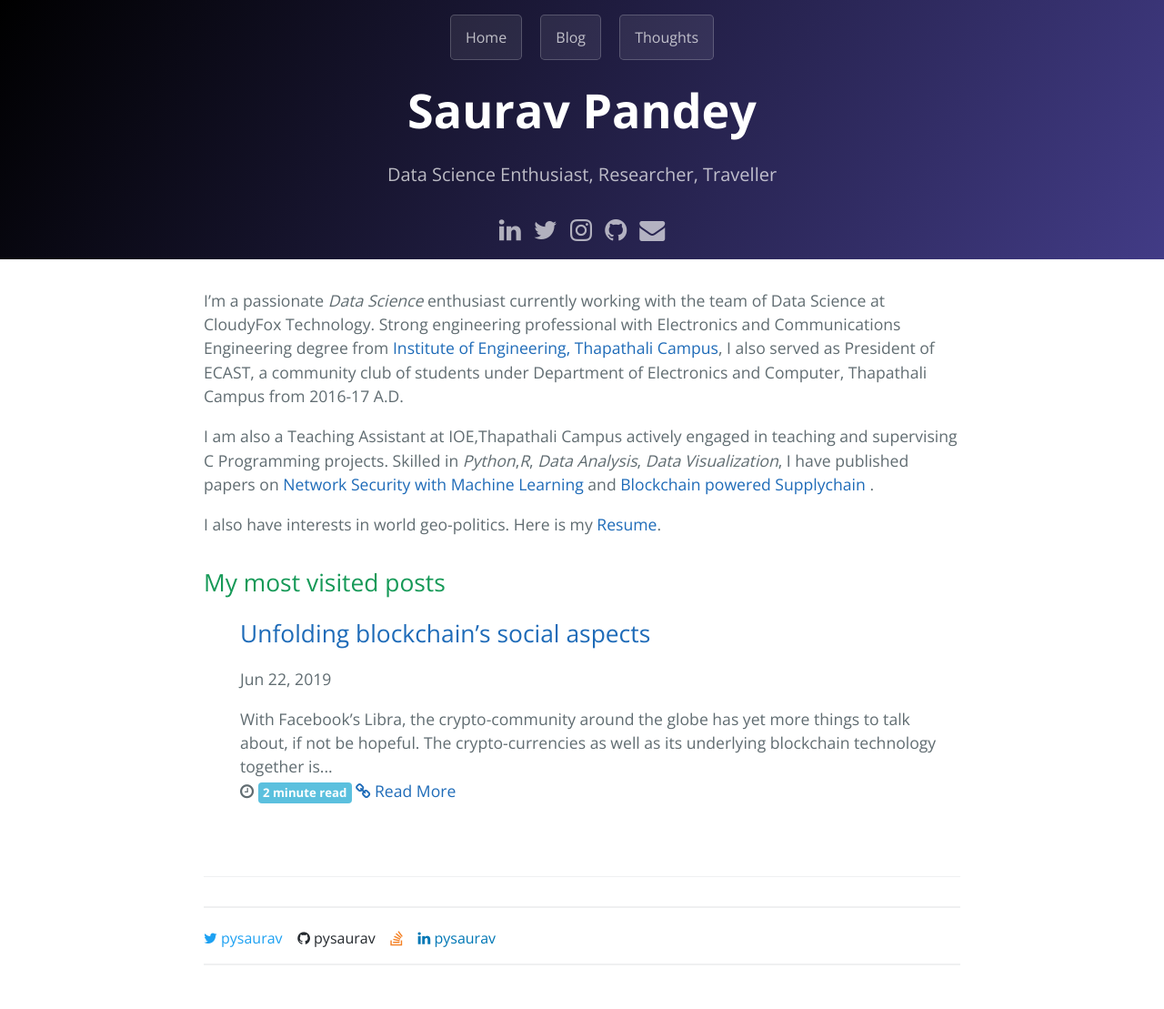
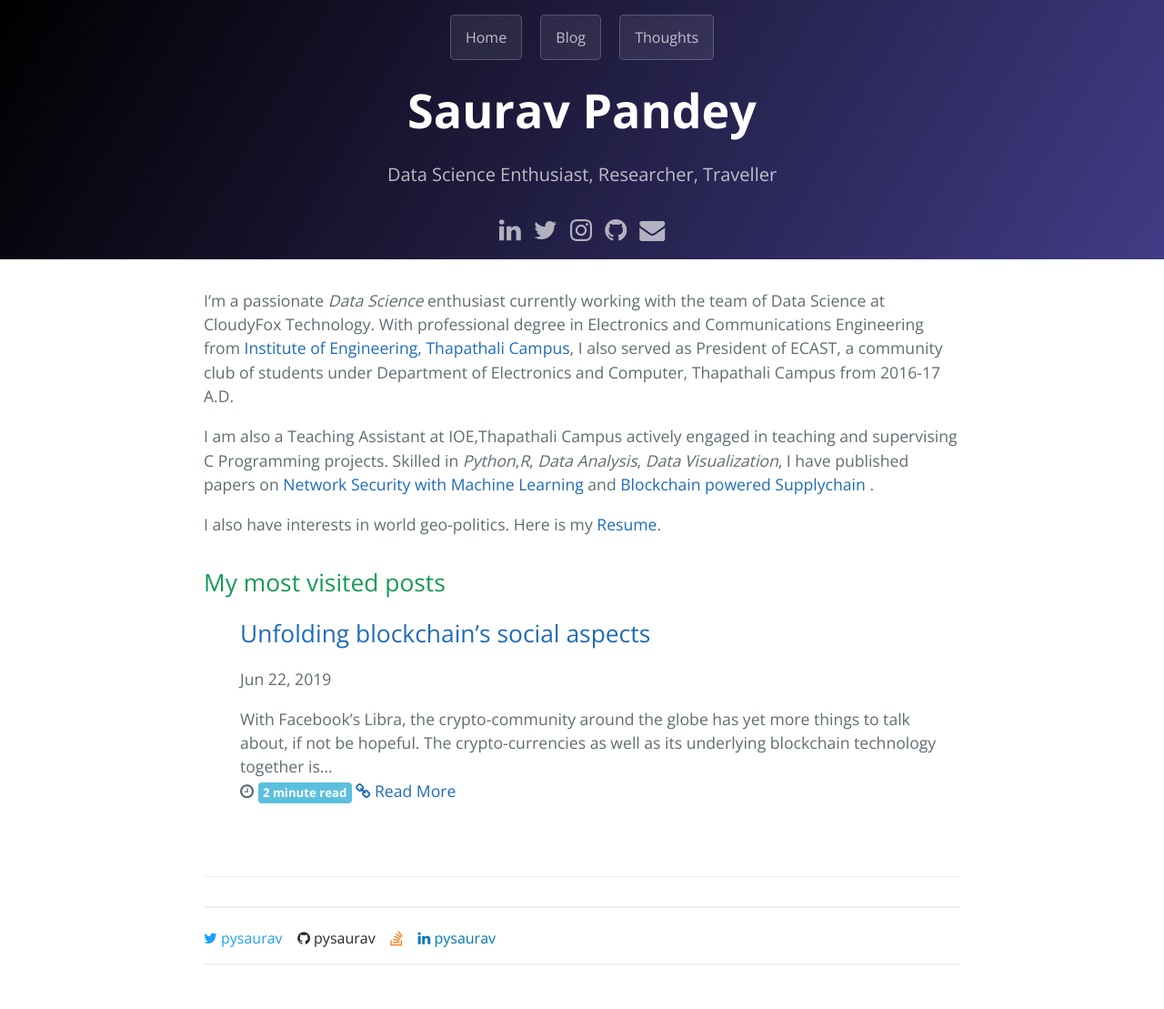
Before and after one commit to pysaurav/jekyll, a Jekyll site: the page built from index.md, in a window 1280 px wide. Shown: the whole page at 91% size. Built offline with Jekyll 4.4.1, drawn with Linux system fonts in a browser that asks for light colours.

Commit message:
textedit

```diff
--- a/index.md
+++ b/index.md
@@ -5,7 +5,7 @@ comments: false
 description: Data Science Enthusiast, Researcher, Traveller
 ---
 
-  I’m a passionate _Data Science_ enthusiast currently working with the team of Data Science at CloudyFox Technology. Strong engineering professional with Electronics and Communications Engineering degree from [Institute of Engineering, Thapathali Campus](https://tcioe.edu.np/), I also served as President of ECAST, a community club of students under Department of Electronics and Computer, Thapathali Campus from 2016-17 A.D.
+  I’m a passionate _Data Science_ enthusiast currently working with the team of Data Science at CloudyFox Technology. With professional degree in Electronics and Communications Engineering from [Institute of Engineering, Thapathali Campus](https://tcioe.edu.np/), I also served as President of ECAST, a community club of students under Department of Electronics and Computer, Thapathali Campus from 2016-17 A.D.
 
 I am also a Teaching Assistant at IOE,Thapathali Campus actively engaged in teaching and supervising C Programming projects. Skilled in _Python_,_R_, _Data Analysis_, _Data Visualization_, I have published papers on [Network Security with Machine Learning](/AnomalybasedIDS.pdf) and [Blockchain powered Supplychain](/Blockchain_Power_Supply-chain Final.pdf) .
 
```
